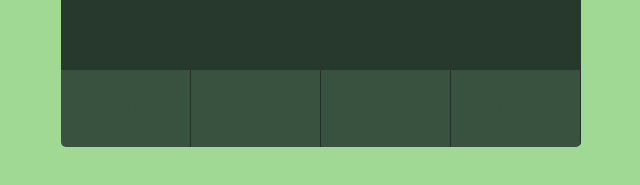
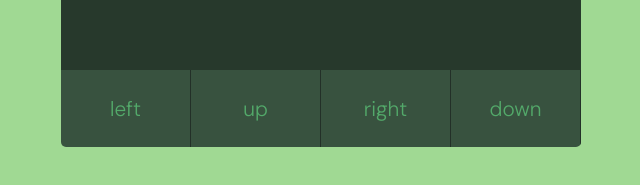
Before and after one commit to aarianv/rejuvinate, a plain HTML site: page index.html in a window 1280 px wide. Shown: the part 533-718 px from the top of the page, without its empty margins (319-959 px from the left). Drawn offline with Linux system fonts and the light colour scheme.

Commit message:
Add files via upload
colors slightly fixed - pointer buttons still broken however text displays soooooo progress

```diff
--- a/index.html
+++ b/index.html
@@ -15,10 +15,10 @@
             </div>
             <div class="grid"></div>
             <div class="controls">
-                <p data-key="ArrowLeft" class="fa-solid fa-arrow-left-long">left</p>
-                <p data-key="ArrowUp" class="fa-solid fa-arrow-up-long">up</p>
-                <p data-key="ArrowRight" class="fa-solid fa-arrow-right-long">right</p>
-                <p data-key="ArrowDown" class="fa-solid fa-arrow-down-long">down</p>
+                <i data-key="ArrowLeft" class="fa-solid fa-arrow-left-long">left</i>
+                <i data-key="ArrowUp" class="fa-solid fa-arrow-up-long">up</i>
+                <i data-key="ArrowRight" class="fa-solid fa-arrow-right-long">right</i>
+                <i data-key="ArrowDown" class="fa-solid fa-arrow-down-long">down</i>
             </div>
         </div>
     </body>
--- a/styles.css
+++ b/styles.css
@@ -55,9 +55,9 @@ body {
     justify-content: space-between;
 }
 
-.controls p {
+.controls i {
     padding: 25px 0;
-    color: #38523f;
+    color: #53a96a;
     text-align: center;
     cursor: pointer;
     font-size: 1.3rem;
```
